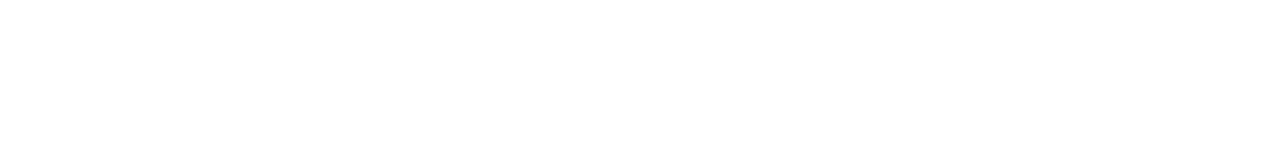
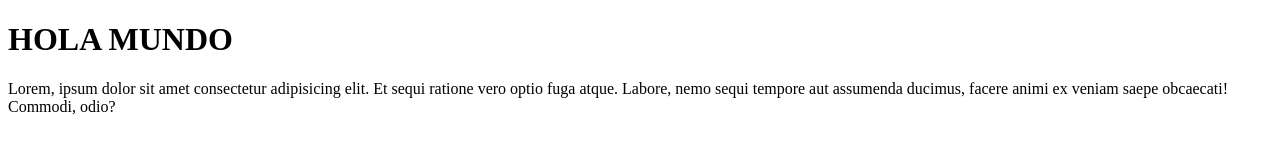
Before and after one commit to juan5689/CURSOPREWOR, a plain HTML site: page index.html in a window 1280 px wide. Drawn offline with Linux system fonts and the light colour scheme.

```diff
--- a/index.html
+++ b/index.html
@@ -1,12 +1,17 @@
 <!DOCTYPE html>
 <html lang="en">
-<head>
-    <meta charset="UTF-8">
-    <meta http-equiv="X-UA-Compatible" content="IE=edge">
-    <meta name="viewport" content="width=device-width, initial-scale=1.0">
+  <head>
+    <meta charset="UTF-8" />
+    <meta http-equiv="X-UA-Compatible" content="IE=edge" />
+    <meta name="viewport" content="width=device-width, initial-scale=1.0" />
     <title>Document</title>
-</head>
-<body>
-
-</body>
+  </head>
+  <body>
+    <h1>HOLA MUNDO</h1>
+    <p>
+      Lorem, ipsum dolor sit amet consectetur adipisicing elit. Et sequi ratione
+      vero optio fuga atque. Labore, nemo sequi tempore aut assumenda ducimus,
+      facere animi ex veniam saepe obcaecati! Commodi, odio?
+    </p>
+  </body>
 </html>
```
Also changed, not shown: 1 other file.
